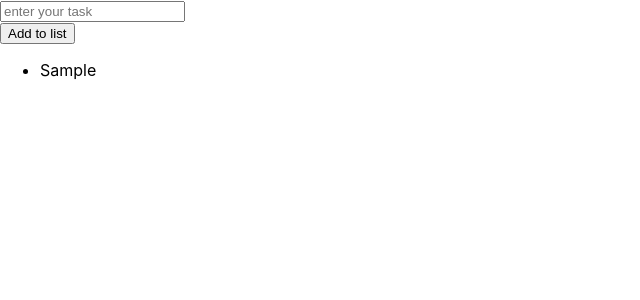
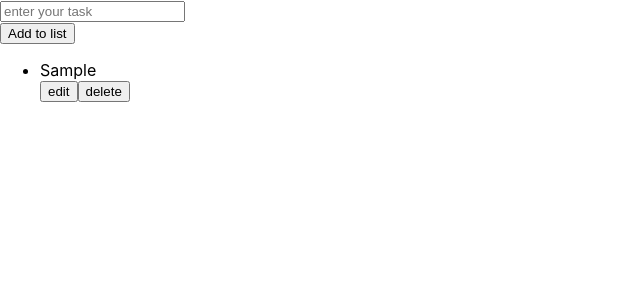
Before and after one commit to ntelio96/to-do-list, a React (Create React App) app: page / in a window 1280 px wide. Both pictures are taken after typing "Sample" into the empty fields and a click on the button "Add to list". Shown: the top 300 px of the page, without its empty margins (0-640 px from the left). Built offline with nearby package versions, Linux system fonts and the light colour scheme.

Commit message:
fix delete

```diff
--- a/src/Components/ListItem/ListItem.jsx
+++ b/src/Components/ListItem/ListItem.jsx
@@ -1,6 +1,8 @@
 import React from "react";
 
-function ListItem({ createList }) {
+function ListItem({ createList, deleteItem }) {
+  const deleteItemByID = () => deleteItem(JSON.stringify(createList));
+
   return (
     <>
       <div className="list__item-container">
@@ -8,7 +10,11 @@ function ListItem({ createList }) {
           {createList !== [] ? (
             <ul>
               {createList.map((item) => (
-                <li key={item.id}>{item.item}</li>
+                <>
+                  <li key={item.id}>{item.item}</li>
+                  <button>edit</button>
+                  <button onClick={deleteItemByID}>delete</button>
+                </>
               ))}
             </ul>
           ) : (
--- a/src/Components/ToDoList/ToDoList.jsx
+++ b/src/Components/ToDoList/ToDoList.jsx
@@ -20,8 +20,13 @@ function ToDoList() {
   };
 
   useEffect(() => {
-    localStorage.setItem("createdList", createList);
+    localStorage.setItem("createdList", JSON.stringify(createList));
   }, [createList]);
+
+  const deleteItem = (item) => {
+    setCreateList(createList.filter((itemList) => itemList.id !== item.id));
+    alert(`${item} has been deleted successfully`);
+  };
 
   return (
     <>
@@ -36,7 +41,7 @@ function ToDoList() {
           />
         </div>
         <button onClick={addToList}>Add to list</button>
-        <ListItem createList={createList} />
+        <ListItem createList={createList} deleteItem={deleteItem} />
       </div>
     </>
   );
```
